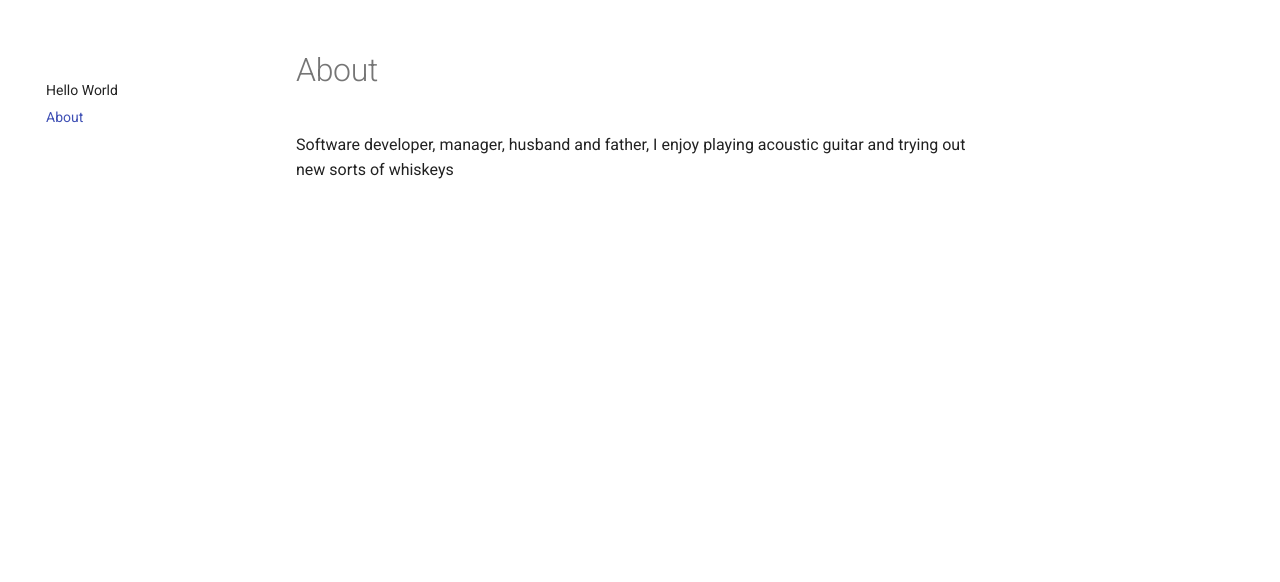
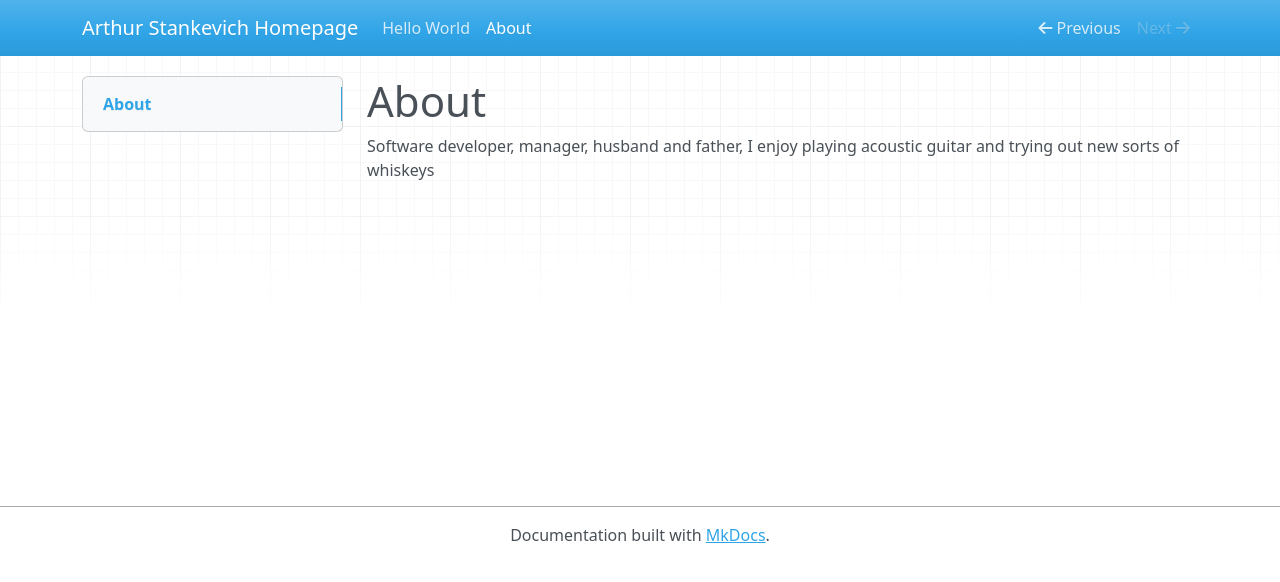
Before and after one commit to a-stankevich/a-stankevich.github.io, an MkDocs documentation site: the page built from docs/about.md, in a window 1280 px wide. Shown: the top 582 px of the page. Built offline with MkDocs 1.6.1, drawn with Linux system fonts in a browser that asks for light colours; nearby versions of some CDN libraries.

Commit message:
Update mkdocs.yml

```diff
--- a/mkdocs.yml
+++ b/mkdocs.yml
@@ -1,26 +1,7 @@
 site_name: Arthur Stankevich Homepage
 
 theme:
-    name: 'material'
-    palette:
-
-    # Light mode
-    - media: "(prefers-color-scheme: light)"
-      scheme: default
-      primary: white
-      accent: deep purple
-    #   toggle:
-    #     icon: material/toggle-switch-off-outline
-    #     name: Switch to dark mode
-
-    # Dark mode
-    - media: "(prefers-color-scheme: dark)"
-      scheme: slate
-      primary: white
-      accent: deep purple
-    #   toggle:
-    #     icon: material/toggle-switch
-    #     name: Switch to light mode
+    name: mkdocs
 
 # Extensions
 markdown_extensions:
```
